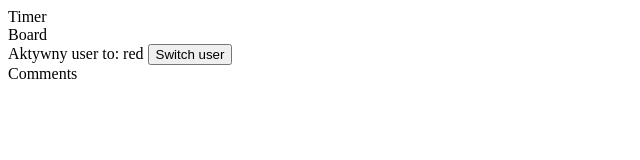
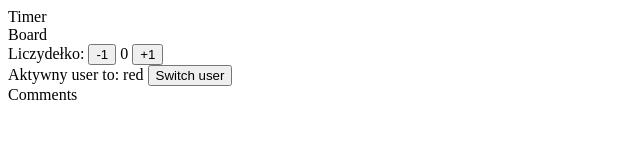
Before and after one commit to TomaszMandel/connect, a website: page index.html in a window 1280 px wide. Shown: the whole page, without its empty margins (0-640 px from the left). Drawn offline with Linux system fonts and the light colour scheme.

Commit message:
add counter and buttons

```diff
--- a/index.html
+++ b/index.html
@@ -5,6 +5,12 @@
     <body>
         <div>Timer</div>
         <div>Board</div>
+        <div id="div-counter">
+            Liczydełko:
+            <button id="span-counter-decrease" onclick="counterDecrementBy1()">-1</button>
+            <span id="span-counter"></span>
+            <button id="span-counter-increase" onclick="counterIncrementBy1()">+1</button>
+        </div>
         <div>
             Aktywny user to:
             <span  id="message"></span>
--- a/script.js
+++ b/script.js
@@ -1,9 +1,15 @@
 console.log("Javascript is working and it's mood is fine")
 
+// Initialize active user.
 let activeUser = "red";
+// Initialize counter.
+let currentCounter = 0;
 
+// Display active user and counter.
 document.getElementById("message").innerHTML = activeUser;
+document.getElementById("span-counter").innerHTML = currentCounter;
 
+// Switch current user to the opposite one. Red to blue, and otherwise.
 function switchUser(currentUser) {
     if(currentUser === "red") {
         return "blue"
@@ -12,7 +18,20 @@ function switchUser(currentUser) {
     }
 }
 
+// Put the current value to user.
 function displayUser() {
     activeUser = switchUser(activeUser);
     document.getElementById("message").innerHTML = activeUser;
 }
+
+// Increase counter by 1.
+function counterIncrementBy1() {
+    currentCounter++;
+    document.getElementById("span-counter").innerHTML = currentCounter;
+}
+
+// Decrease counter by 1.
+function counterDecrementBy1() {
+    currentCounter--;
+    document.getElementById("span-counter").innerHTML = currentCounter;
+}
```
